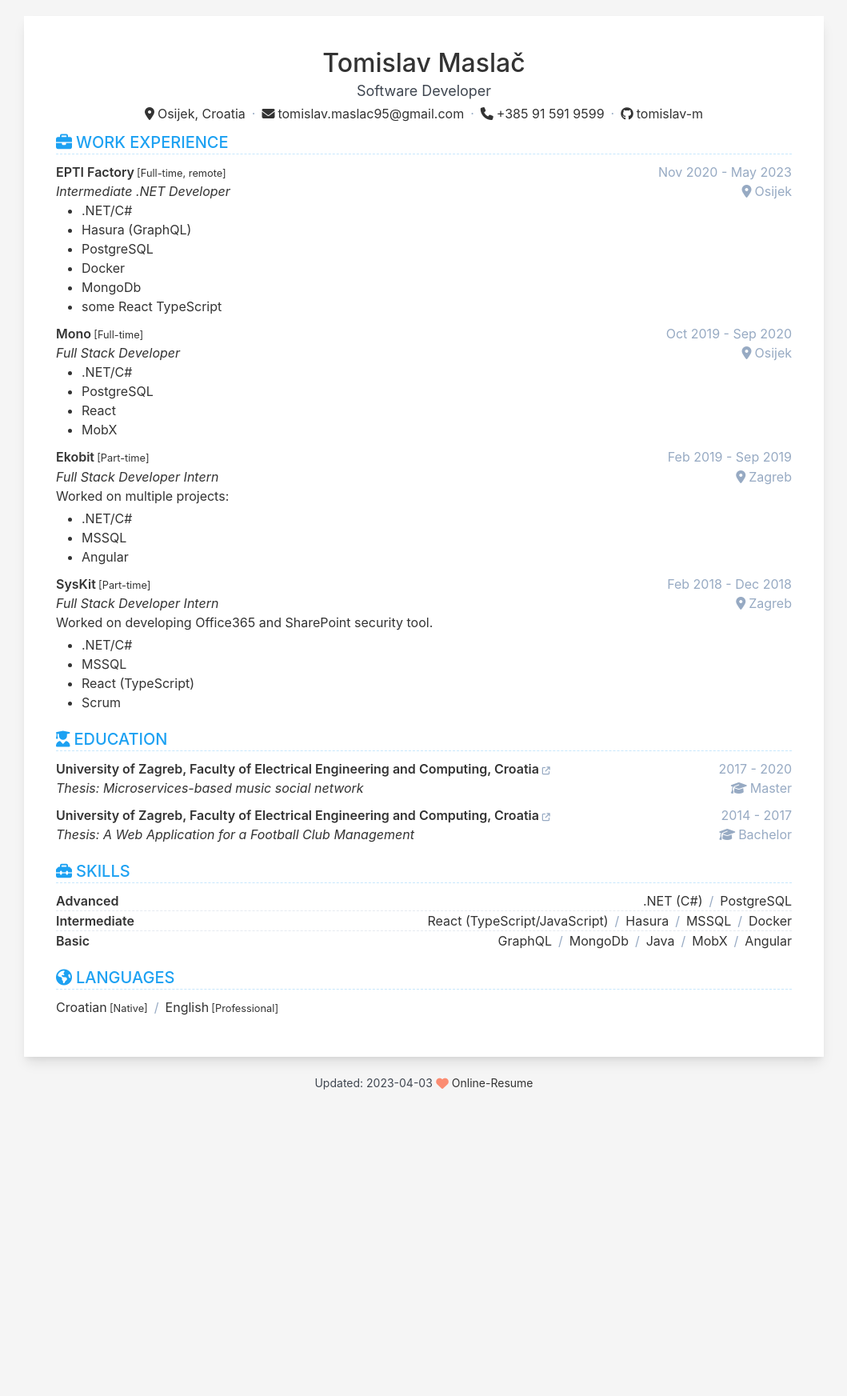
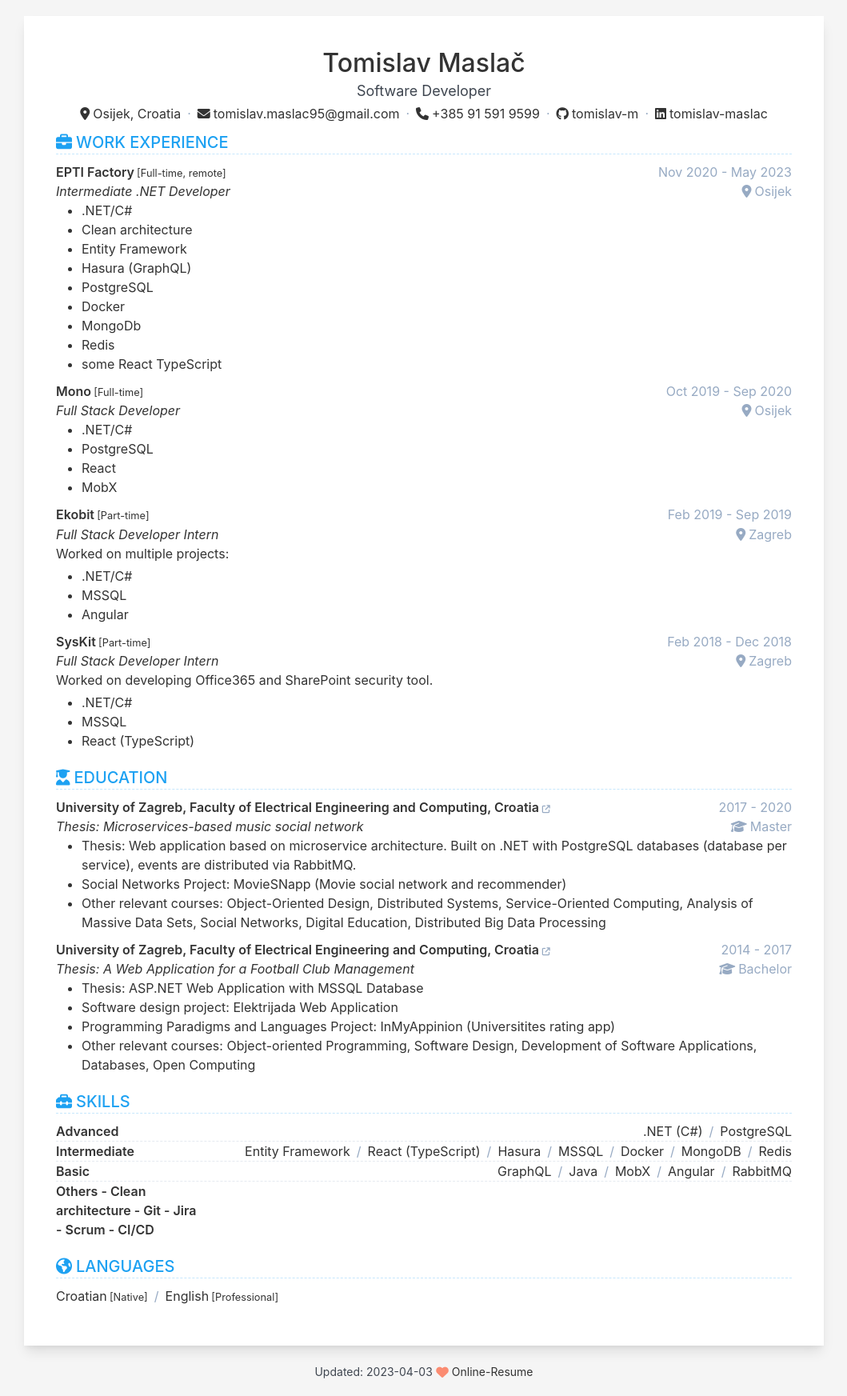
Before and after one commit to tomislav-m/tomislav-m.github.io, a Jekyll site: the page built from index.html, in a window 1280 px wide. Shown: the whole page at 80% size, without its empty margins (110-1169 px from the left). Built offline with Jekyll 4.4.1, drawn with Linux system fonts in a browser that asks for light colours; before the commit the page ends 1384 px from its top, so only the background shows below that.

Commit message:
Touchups

```diff
--- a/_data/data.yml
+++ b/_data/data.yml
@@ -59,7 +59,7 @@ contact:
   artstation:              # username          | https://www.artstation.com/username
 
   # other cv
-  linkedin:                # username          | https://linkedin.com/in/username
+  linkedin: tomislav-maslac #                  | https://linkedin.com/in/username
   indeed:                  # resumeid          | https://my.indeed.com/p/resumeid
   xing:                    # username          | https://www.xing.com/profile/username
   fiverr:                  # username          | https://www.fiverr.com/username
@@ -101,10 +101,13 @@ experience:
       location: Osijek
       description: |
         + .NET/C#
+        + Clean architecture
+        + Entity Framework
         + Hasura (GraphQL)
         + PostgreSQL
         + Docker
         + MongoDb
+        + Redis
         + some React TypeScript
 
     - company: Mono
@@ -142,7 +145,6 @@ experience:
         + .NET/C#
         + MSSQL
         + React (TypeScript)
-        + Scrum
 
 education:
   show: true
@@ -156,12 +158,21 @@ education:
       date: 2017 - 2020
       major: "Thesis: Microservices-based music social network"
       degree: Master
+      description: |
+        + Thesis: Web application based on microservice architecture. Built on .NET with PostgreSQL databases (database per service), events are distributed via RabbitMQ.
+        + Social Networks Project: MovieSNapp (Movie social network and recommender)
+        + Other relevant courses: Object-Oriented Design, Distributed Systems, Service-Oriented Computing, Analysis of Massive Data Sets, Social Networks, Digital Education, Distributed Big Data Processing
 
     - institution: University of Zagreb, Faculty of Electrical Engineering and Computing, Croatia
       link: 'https://www.fer.unizg.hr/'
       date: 2014 - 2017
       major: "Thesis: A Web Application for a Football Club Management"
       degree: Bachelor
+      description: |
+        + Thesis: ASP.NET Web Application with MSSQL Database
+        + Software design project: Elektrijada Web Application
+        + Programming Paradigms and Languages Project: InMyAppinion (Universitites rating app)
+        + Other relevant courses: Object-oriented Programming, Software Design, Development of Software Applications, Databases, Open Computing
 
 skill:
   show: true
@@ -176,17 +187,26 @@ skill:
         - PostgreSQL
     - name: Intermediate
       item:
-        - React (TypeScript/JavaScript)
+        - Entity Framework
+        - React (TypeScript)
         - Hasura
         - MSSQL
         - Docker
+        - MongoDB
+        - Redis
     - name: Basic
       item:
         - GraphQL
-        - MongoDb
         - Java
         - MobX
         - Angular
+        - RabbitMQ
+    - name: Others
+        - Clean architecture
+        - Git
+        - Jira
+        - Scrum
+        - CI/CD
 
 language:
   show: true
```
